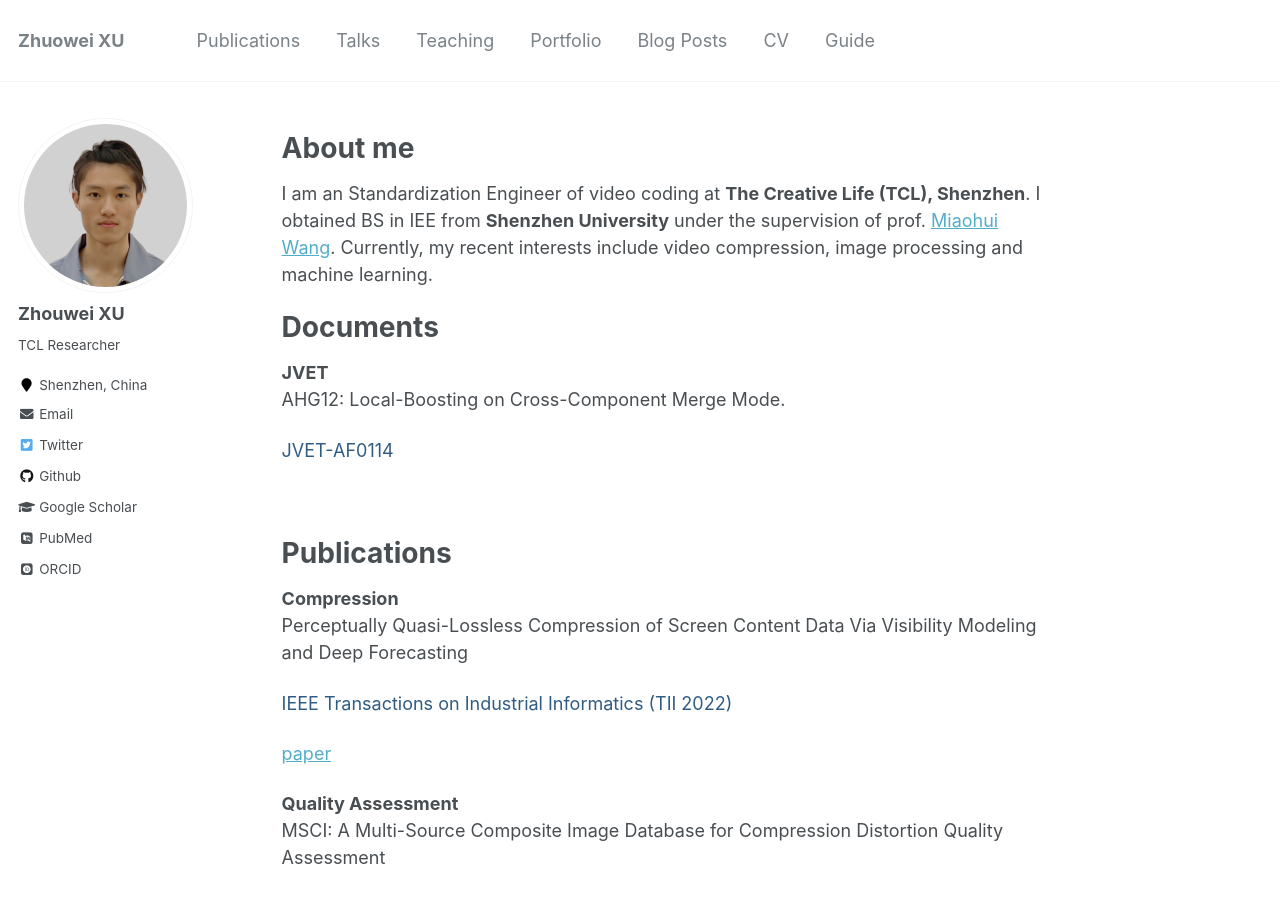
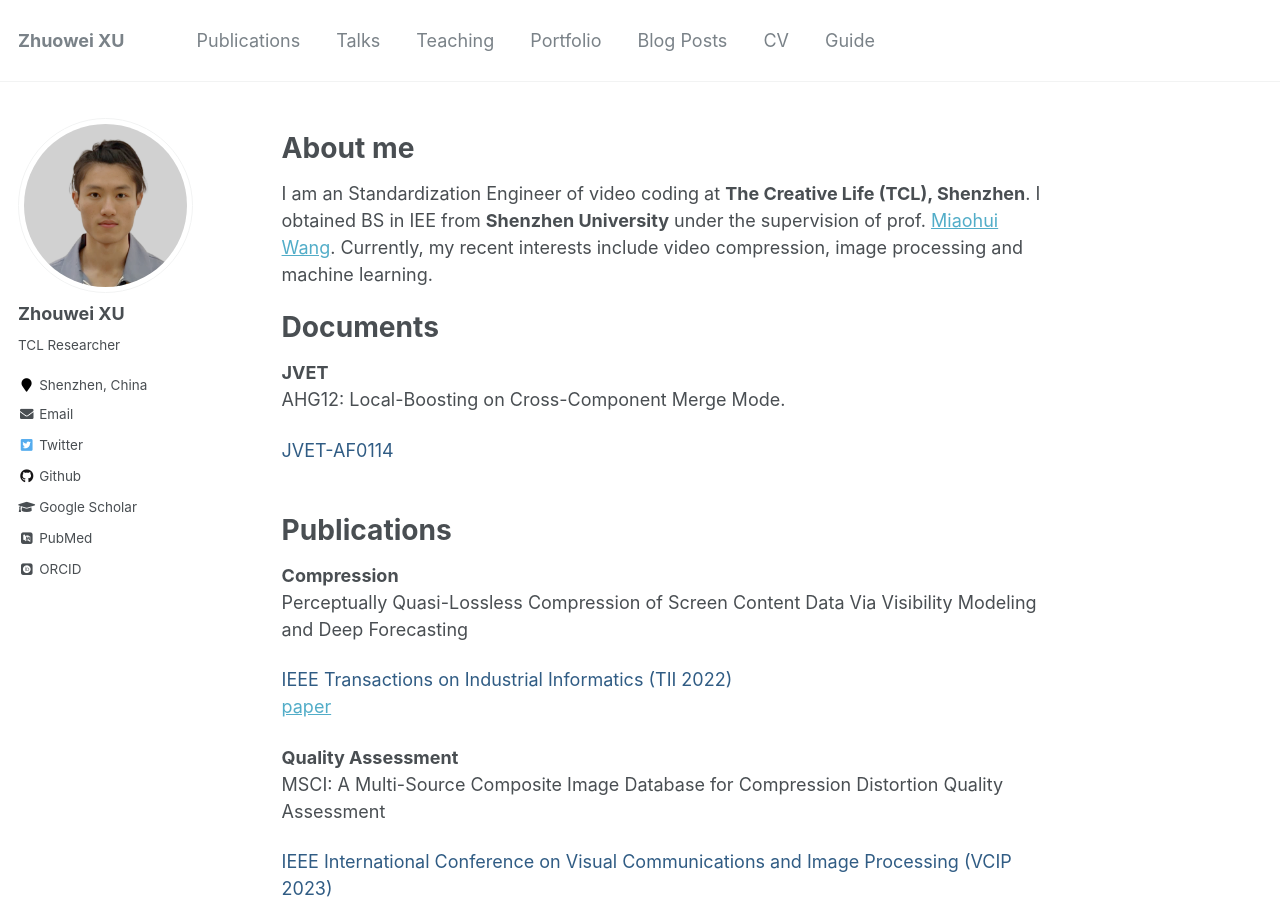
Before and after one commit to zw-xxx/zw-xxxX.github.io, a Jekyll site: the page built from _pages/about.md, in a window 1280 px wide and 900 px high. Built offline with Jekyll 4.4.1, drawn with Linux system fonts in a browser that asks for light colours; some web fonts are replaced.

Commit message:
Update about.md

```diff
--- a/_pages/about.md
+++ b/_pages/about.md
@@ -19,24 +19,24 @@ Documents
 ======
 **JVET**<br>
 AHG12: Local-Boosting on Cross-Component Merge Mode.
-<p style="color: #305C84">JVET-AF0114</p> <br>
+<div style="color: #305C84">JVET-AF0114</div> <br>
 
 Publications
 ======
 **Compression**<br>
 Perceptually Quasi-Lossless Compression of Screen Content Data Via Visibility Modeling and Deep Forecasting<br>
-<p style="color: #305C84"> IEEE Transactions on Industrial Informatics (TII 2022)</p> [paper](https://ieeexplore.ieee.org/abstract/document/9669109)<br>
+<div style="color: #305C84"> IEEE Transactions on Industrial Informatics (TII 2022)</div> [paper](https://ieeexplore.ieee.org/abstract/document/9669109)<br>
 
 **Quality Assessment**<br>
 MSCI: A Multi-Source Composite Image Database for Compression Distortion Quality Assessment<br>
-<p style="color: #305C84"> IEEE International Conference on Visual Communications and Image Processing (VCIP 2023)</p> [paper](https://ieeexplore.ieee.org/abstract/document/10008864)<br>
+<div style="color: #305C84"> IEEE International Conference on Visual Communications and Image Processing (VCIP 2023)</div> [paper](https://ieeexplore.ieee.org/abstract/document/10008864)<br>
 
 S-CCR: Super-Complete Comparative Representation for Low-Light Image Quality Inference In-the-wild<br>
-<p style="color: #305C84"> ACM International Conference on Multimedia (MM 2022)</p>[paper](https://dl.acm.org/doi/abs/10.1145/3503161.35480833)<br>
+<div style="color: #305C84"> ACM International Conference on Multimedia (MM 2022)</div>[paper](https://dl.acm.org/doi/abs/10.1145/3503161.35480833)<br>
 
 **Model Optimization**<br>
 ReferPose: Distance Optimization-Based Reference Learning for Human Pose Estimation and Monitoring<br>
-<p style="color: #305C84"> IEEE Transactions on Industrial Informatics (TII 2023)</p>[paper](https://ieeexplore.ieee.org/abstract/document/10297567)<br>
+<div style="color: #305C84"> IEEE Transactions on Industrial Informatics (TII 2023)</div>[paper](https://ieeexplore.ieee.org/abstract/document/10297567)<br>
 
 Deep Human Pose Estimation via Self-guided Learning<br>
-<p style="color: #305C84"> Springer International Conference on Image and Graphics (ICIG 2021)</p>[paper](https://link.springer.com/chapter/10.1007/978-3-030-87358-5_21)<br>
+<div style="color: #305C84"> Springer International Conference on Image and Graphics (ICIG 2021)</div>[paper](https://link.springer.com/chapter/10.1007/978-3-030-87358-5_21)<br>
```
